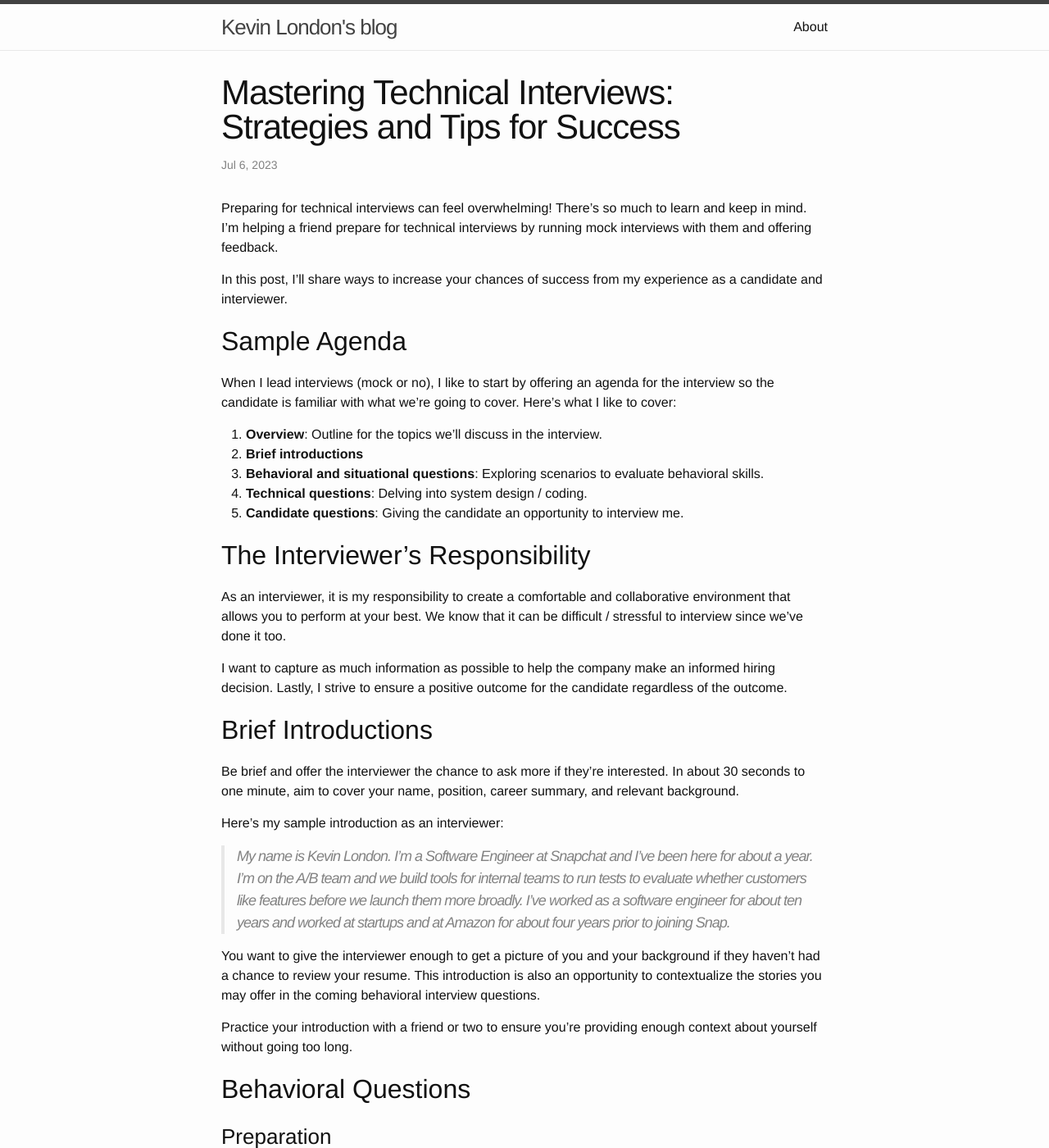
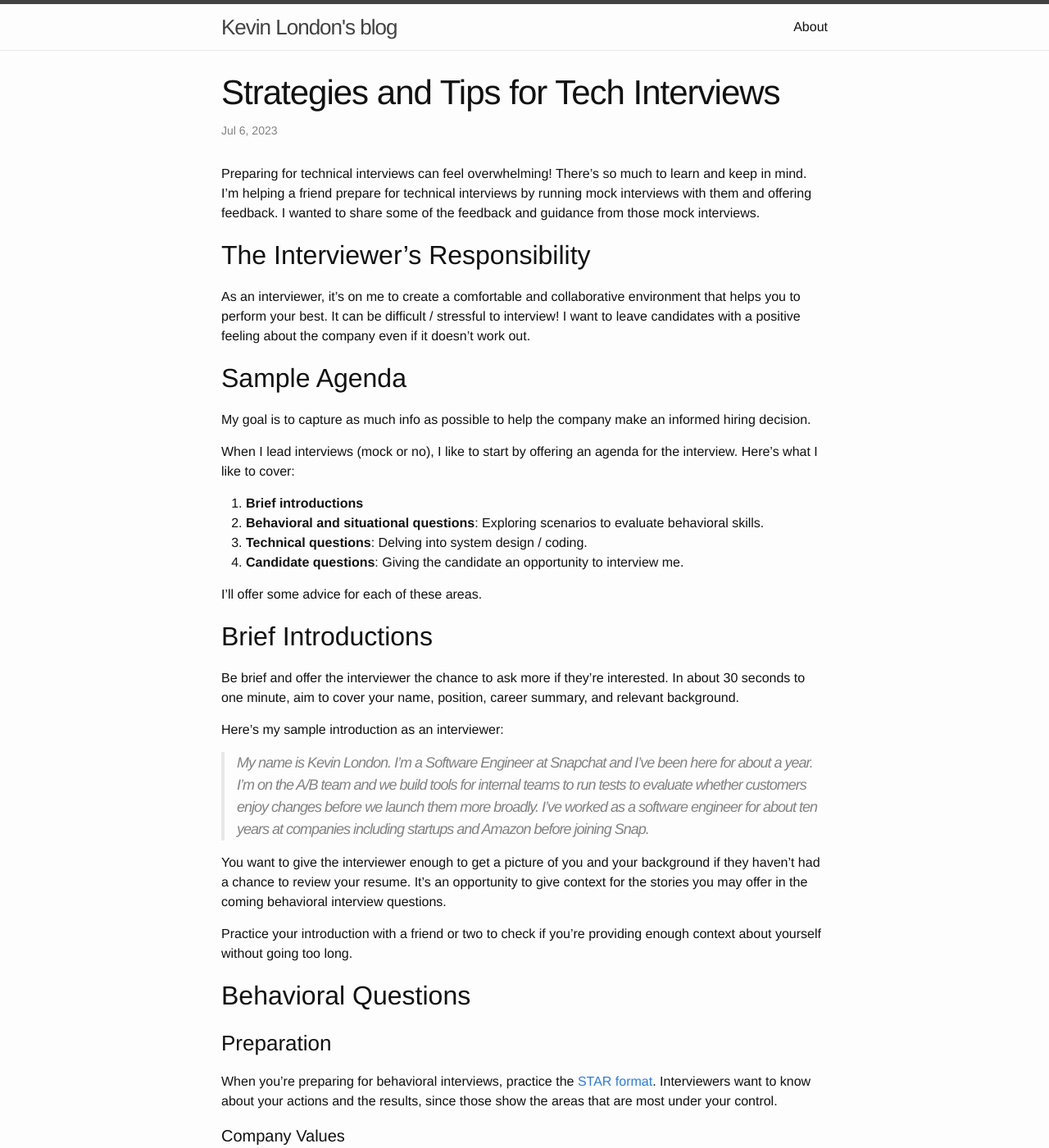
Before and after one commit to kevinlondon/kevinlondon.github.io, a Jekyll site: the page built from _posts/2023-07-05-interview-tips-and-tricks.md, in a window 1280 px wide and 1400 px high. Shown: the whole window at 82% size. Built offline with Jekyll 4.4.1, drawn with Linux system fonts in a browser that asks for light colours; comment, search, counter and statistics services are not loaded; some of the changed text lies outside the part shown.

Commit message:
Update post

```diff
--- a/_posts/2023-07-05-interview-tips-and-tricks.md
+++ b/_posts/2023-07-05-interview-tips-and-tricks.md
@@ -1,37 +1,37 @@
 ---
 layout: post
-title: "Mastering Technical Interviews: Strategies and Tips for Success"
+title: "Strategies and Tips for Tech Interviews"
 date: 2023-07-05 19:53:01.000000000 -07:00
 ---
 
 Preparing for technical interviews can feel overwhelming!
 There's so much to learn and keep in mind.
 I'm helping a friend prepare for technical interviews by running mock interviews
-with them and offering feedback.
+with them and offering feedback. I wanted to share some of the feedback
+and guidance from those mock interviews.
 
-In this post, I'll share ways to increase your chances of success from my
-experience as a candidate and interviewer.
+## The Interviewer's Responsibility
+
+As an interviewer, it's on me to create a comfortable
+and collaborative environment that helps you to perform your best.
+It can be difficult / stressful to interview!
+I want to leave candidates with a positive feeling
+about the company even if it doesn't work out.
 
 ## Sample Agenda
 
+My goal is to capture as much info as possible to help the company make an
+informed hiring decision.
+
 When I lead interviews (mock or no), I like to start by offering an agenda for
-the interview so the candidate is familiar with what we're going to cover.
-Here's what I like to cover:
+the interview. Here's what I like to cover:
 
-1. **Overview**: Outline for the topics we'll discuss in the interview.
-2. **Brief introductions**
-3. **Behavioral and situational questions**: Exploring scenarios to evaluate behavioral skills.
-4. **Technical questions**: Delving into system design / coding.
-5. **Candidate questions**: Giving the candidate an opportunity to interview me.
+1. **Brief introductions**
+2. **Behavioral and situational questions**: Exploring scenarios to evaluate behavioral skills.
+3. **Technical questions**: Delving into system design / coding.
+4. **Candidate questions**: Giving the candidate an opportunity to interview me.
 
-## The Interviewer's Responsibility
-
-As an interviewer, it is my responsibility to create a comfortable
-and collaborative environment that allows you to perform at your best.
-We know that it can be difficult / stressful to interview since we've done it too.
-
-I want to capture as much information as possible to help the company make an
-informed hiring decision. Lastly, I strive to ensure a positive outcome for the candidate regardless of the outcome.
+I'll offer some advice for each of these areas.
 
 ## Brief Introductions
 
@@ -43,23 +43,23 @@ Here's my sample introduction as an interviewer:
 
 > My name is Kevin London. I'm a Software Engineer at Snapchat and I've been here
 > for about a year. I'm on the A/B team and we build tools
-> for internal teams to run tests to evaluate whether customers like features
+> for internal teams to run tests to evaluate whether customers enjoy changes
 > before we launch them more broadly. I've worked as a software engineer for about
-> ten years and worked at startups and at Amazon for about four years prior to joining Snap.
+> ten years at companies including startups and Amazon before joining Snap.
 
 You want to give the interviewer enough to get a picture of you and your
-background if they haven't had a chance to review your resume. This introduction
-is also an opportunity to contextualize the stories you may offer in the coming
+background if they haven't had a chance to review your resume. It's
+an opportunity to give context for the stories you may offer in the coming
 behavioral interview questions.
 
-Practice your introduction with a friend or two to ensure you're providing
+Practice your introduction with a friend or two to check if you're providing
 enough context about yourself without going too long.
 
 ## Behavioral Questions
 
 ### Preparation
 
-When you're preparing for behavioral interviews, familiarize yourself with the
+When you're preparing for behavioral interviews, practice the
 [STAR
 format](https://www.indeed.com/career-advice/interviewing/how-to-use-the-star-interview-response-technique).
 Interviewers want to know about your actions and the results, since those show
@@ -77,34 +76,34 @@ or seeing if there's an area or action that you overlooked that would be helpful
 
 ### Narrative Structure
 
-As humans, we're inherently wired to be more interested by and engaged in stories.
-If you can, frame your anecdotes as a story using narrative structures
+As humans, we're wired to be more interested by and engaged in stories.
+If you can, frame anecdotes as a story using common narrative structures
 such as the [Hero's Journey](https://en.wikipedia.org/wiki/Hero%27s_journey).
 
-In this structure, we start [_in media
-res_](https://tvtropes.org/pmwiki/pmwiki.php/Main/InMediasRes) and the hero is
-faced with a big obstacle that upends
+In this structure, the hero is faced with a big obstacle that upends
 their day-to-day. They fight against the odds and may have an ["all is
 lost"](https://storygrid.com/the-all-is-lost-moment-2/) moment. Then, at the
-end,
-they emerge victorious and solve the problem.
+end, they emerge victorious, having solved the problem.
 
-This structure helps keep interviewers engaged and it puts an emphasis on your
+This structure helps keep interviewers engaged and puts an emphasis on your
 actions and what value you would bring to the company.
 
 ### Phoenix Stories
 
-Even if a story reflects a challenging experience, it's essential to showcase your resilience and growth. Consider how you recovered from failure and emphasize the positive outcomes or lessons learned. Think of these stories as your personal "phoenix stories" that demonstrate transformation and growth.
+Even if a story reflects a challenging experience, remember to showcase your
+resilience and growth. Consider how you recovered from failure and emphasize the
+positive outcomes or lessons learned.
 
 ![Phoenix art](/assets/phoenix.jpeg)
 
-In lore, a phoenix is a bird that dies and is reborn from its ashes.
-What was born out of the failure you experienced?
+A phoenix is a mythological bird that dies and is reborn from its ashes.
+Think of these stories as your personal "phoenix stories" that demonstrate
+transformation and growth.
 
 ### Be Specific
 
 If an interviewer asks you a broad question like "How do you handle conflict?",
-offer a specific example in response rather than a general one.
+offer a specific example rather than a general one.
 
 For example, here is a broad answer:
 
@@ -133,16 +132,16 @@ And, conversely, here is a fictional specific answer:
 > scaling gap. We were able to handle a huge batch of images uploaded before Black
 > Friday and the thumbnailing system worked without issue."
 
-In the first example, as an interviewer, I only get limited feedback about how
+In the first example, as an interviewer, I get limited feedback about how
 this person handles conflict. I understand how they like to handle conflict but
-not necessarily how they do.
+not necessarily what they do. The second gives me a clearer picture.
 
 ### Favor "I" over "We"
 
-If you worked on a team project, clearly define your individual contributions.
+If you worked on a team project, identify your individual contributions.
 Specify whether you led the project or if you made significant decisions.
-Distinguishing your role within the team showcases your personal skills and
-expertise.
+As an interviewer, it can be hard to tell what your contributions were if
+it was part of a group experience.
 
 ## Technical Interviews
 
@@ -162,15 +161,15 @@ you don't need to memorize every detail, get comfortable with
 fundamental programming concepts, syntax, and common data structures.
 
 As an interviewer, I don't expect a candidate to have memorized the syntax for
-obscure data structures (such as Python's heapq module), though I would expect
+obscure data structures (such as Python's [heapq module](https://docs.python.org/3/library/heapq.html)), though I would expect
 them to be comfortable writing loops, control statements, variables, etc.
 
 ### Hints
 
 The interviewer may offer hints if you encounter difficulties.
 
-Pause and consider what they might be
-trying to tell you. If a candidate ignores hints and continues on their existing
+Pause and consider what they might be trying to tell you.
+If a candidate ignores hints and continues on their existing
 path, that can be a concern for interviewers. Likewise, if a candidate requires
 more hints than normal, that could be a concern as well. I'll only offer a hint
 if we've been stuck in one place for a while, and I'll note it that I did so for
```
Also changed, not shown: other parts of _posts/2023-07-05-interview-tips-and-tricks.md (+2 -3 lines).
